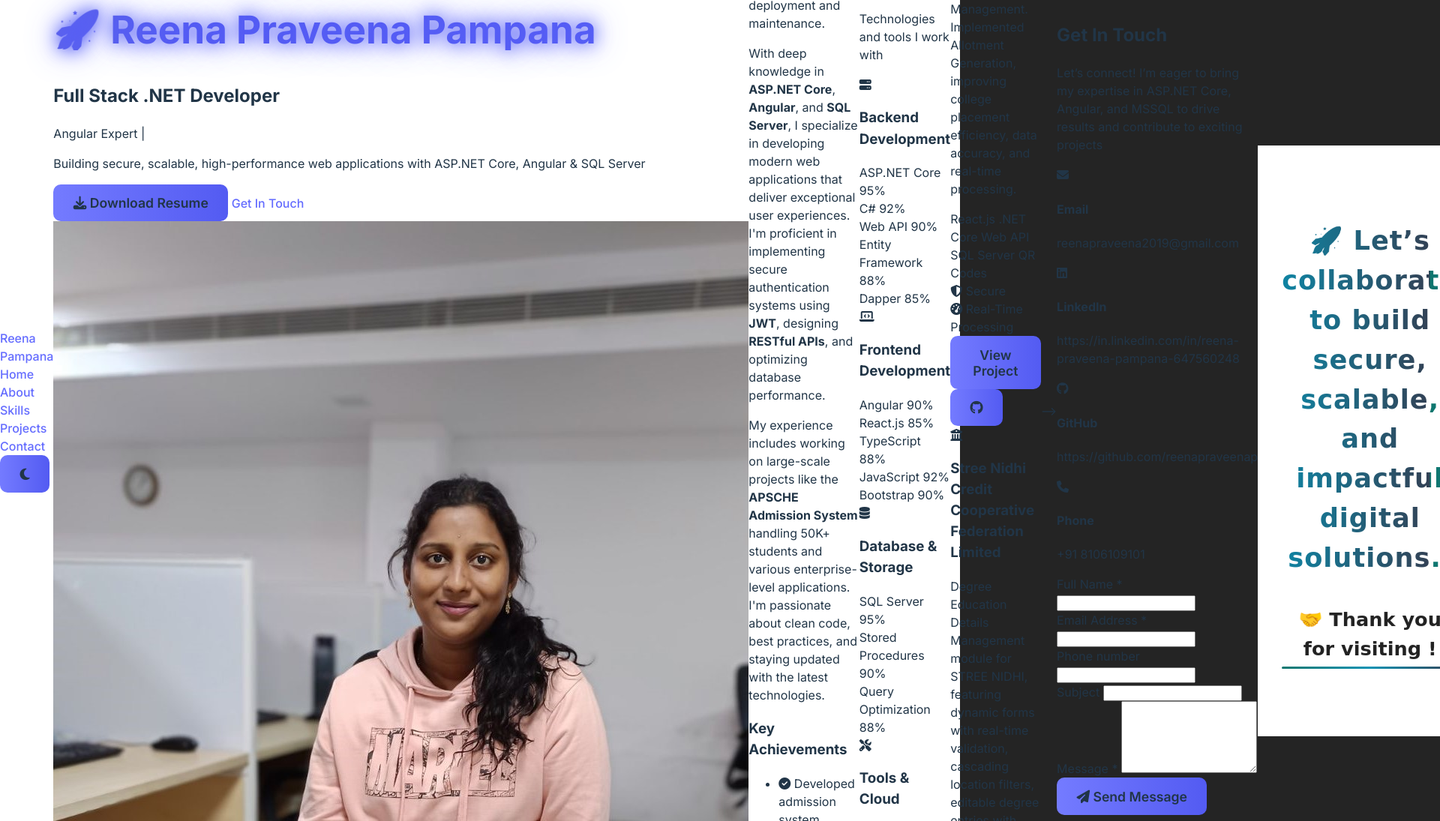
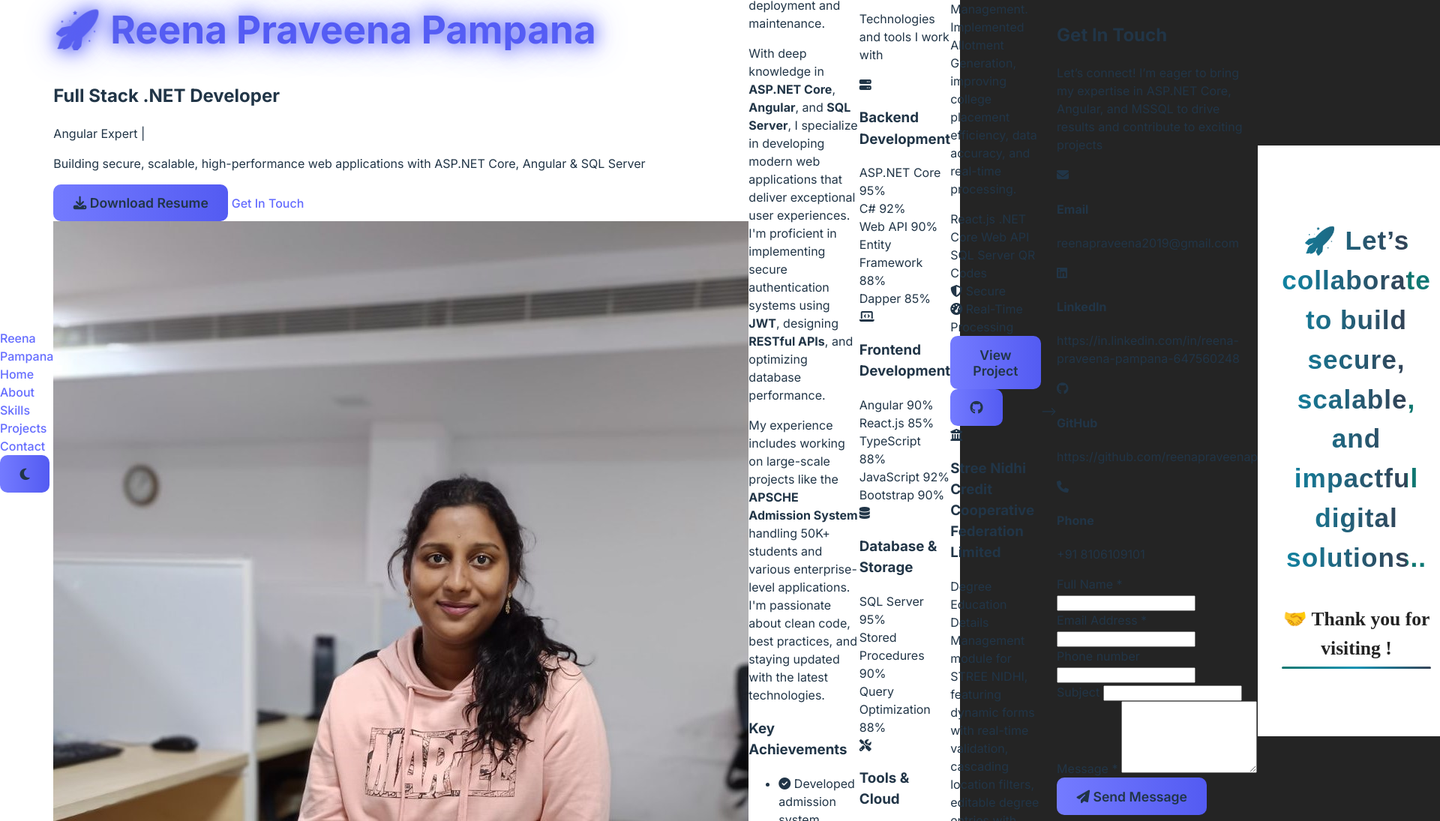
Before and after one commit to reenapraveenap/reena-praveena-fullstack-dotnet-portfolio, a website built with Vite: page index.html in a window 1280 px wide. Shown: the part 1538-2633 px from the top of the page at 75% size, 1920 px wide, since content can reach past the window. Built offline with nearby package versions, Linux system fonts and the light colour scheme.

Commit message:
style.css

```diff
--- a/style.css
+++ b/style.css
@@ -181,7 +181,7 @@ button.pulse {
 
 /* Headline with animated gradient text */
 .closing-note .headline {
-  font-family: 'Pacifico', cursive;
+  font-family: 'Montserrat', sans-serif;
   font-size: 2.2rem;
   font-weight: 700;
   line-height: 1.5;
@@ -198,7 +198,7 @@ button.pulse {
 
 /* Thank You styled differently */
 .closing-note .thank-you {
-   font-family: 'Dancing Script', cursive;
+  font-family: 'Lora', serif;
   font-size: 1.6rem;
   font-weight: 600;
   color: #222; /* dark for white background */
```
